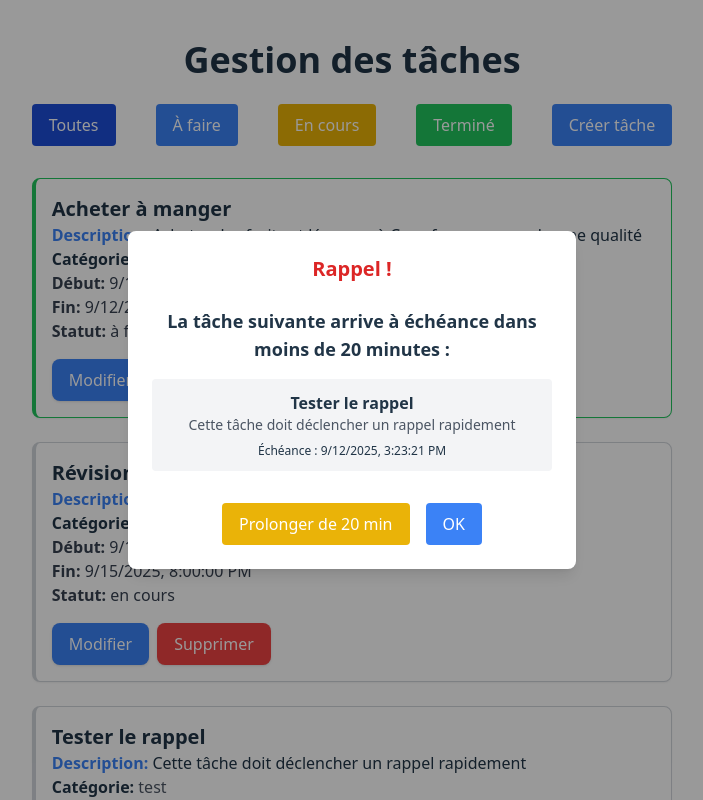
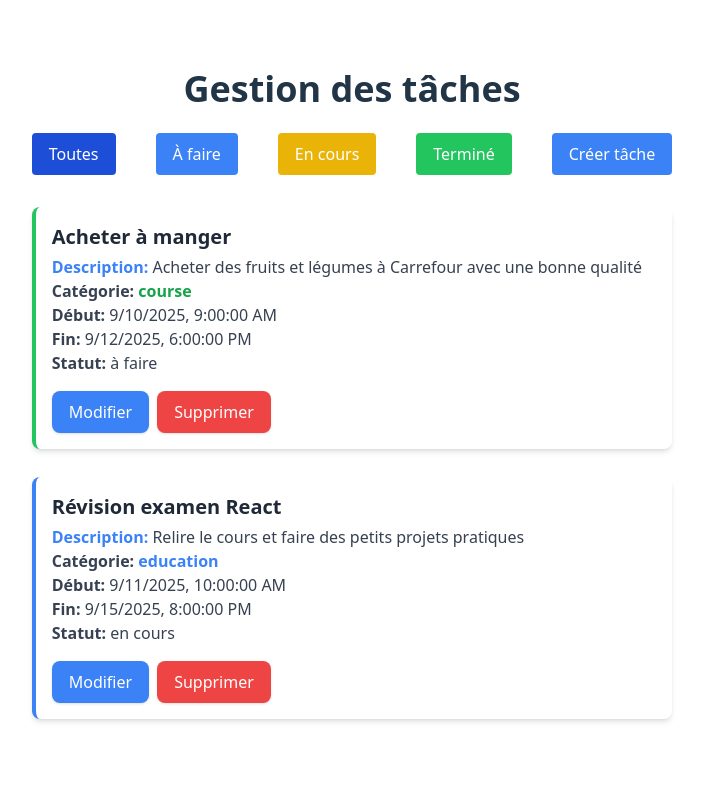
Before and after one commit to CelsiaGANGBE/Tasky, a React (Vite) app in the folder ToDo-App/: page / in a window 1280 px wide. Shown: the top 800 px of the page, without its empty margins (288-991 px from the left). Built offline with nearby package versions, Linux system fonts and the light colour scheme.

Commit message:
Version stable

```diff
--- a/ToDo-App/src/App.jsx
+++ b/ToDo-App/src/App.jsx
@@ -22,16 +22,7 @@ function App() {
       dateDebut: "2025-09-11T10:00",
       dateFin: "2025-09-15T20:00",
       statut: "en cours",
-    },
-    {
-      id: 3,
-      titre: "Tester le rappel",
-      description: "Cette tâche doit déclencher un rappel rapidement",
-      categorie: "test",
-      dateDebut: new Date().toISOString(),
-      dateFin: new Date(Date.now() + 60 * 1000).toISOString(), // échéance dans 1 min
-      statut: "à faire",
-    },
+    }
   ]);
 
   const [reminder, setReminder] = useState(null);
@@ -40,7 +31,7 @@ function App() {
     titre: "",
     description: "",
     categorie: "",
-    dateDebut: "",
+    dateDebut: new Date().toISOString().slice(0, 16), // date du jour par défaut au format "YYYY-MM-DDTHH:mm"
     dateFin: "",
     statut: "à faire",
   });
@@ -110,7 +101,7 @@ function App() {
       titre: "",
       description: "",
       categorie: "",
-      dateDebut: "",
+      dateDebut: new Date().toISOString().slice(0, 16),
       dateFin: "",
       statut: "à faire",
     });
--- a/ToDo-App/src/components/TodoItem.jsx
+++ b/ToDo-App/src/components/TodoItem.jsx
@@ -1,26 +1,23 @@
-import React from "react";
+import React from 'react';
 
-function TodoItem({ task, onDelete, onEdit, onUpdateStatus }) {
-  // Définir la couleur du border-l selon la catégorie
+function TodoItem({ task, onDelete, onEdit }) {
+  // Définir la couleur du border-r selon la catégorie
   const categoryBorder =
     task.categorie === "education"
       ? "border-l-4 border-blue-500"
       : task.categorie === "course"
       ? "border-l-4 border-green-500"
-      : task.categorie === "sport"
-      ? "border-l-4 border-white"
-      : "border-l-4 border-gray-200"; // par défaut
+      : "border-l-4 border-gray-200"; // par défaut blanc/gris clair
 
   return (
     <div
-      className={`flex flex-col bg-white ${categoryBorder} border border-gray-300 rounded-lg p-4 shadow-sm mb-2`}
+      className={`flex flex-col bg-white rounded-lg p-4 shadow-md mb-3 transition hover:shadow-lg ${categoryBorder}`}
     >
-      <h2 className="text-xl font-semibold">{task.titre}</h2>
-      <p>
-        <span className="font-bold text-blue-500">Description:</span>{" "}
-        {task.description}
+      <h2 className="text-xl font-semibold text-gray-800">{task.titre}</h2>
+      <p className="text-gray-700 mt-1">
+        <span className="font-bold text-blue-500">Description:</span> {task.description}
       </p>
-      <p>
+      <p className="text-gray-700">
         <span className="font-bold">Catégorie:</span>{" "}
         <span
           className={
@@ -28,8 +25,6 @@ function TodoItem({ task, onDelete, onEdit, onUpdateStatus }) {
               ? "text-blue-500 font-semibold"
               : task.categorie === "course"
               ? "text-green-600 font-semibold"
-              : task.categorie === "sport"
-              ? "text-gray-800 font-semibold"
               : "text-gray-600"
           }
         >
@@ -48,7 +43,7 @@ function TodoItem({ task, onDelete, onEdit, onUpdateStatus }) {
         <span className="font-bold">Statut:</span> {task.statut}
       </p>
       <div className="flex gap-2 mt-4">
-        <button
+            <button
           className="bg-blue-500 text-white px-4 py-2 rounded-lg hover:bg-blue-600 shadow"
           onClick={() => onEdit(task)}
         >
```
